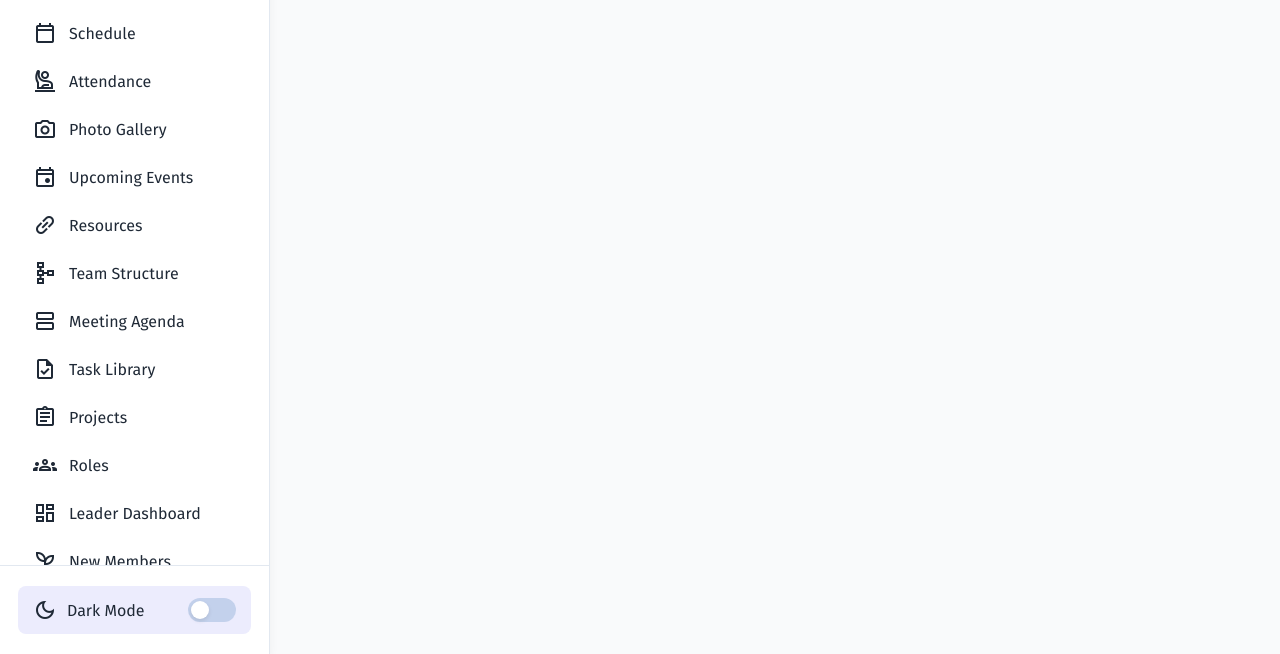
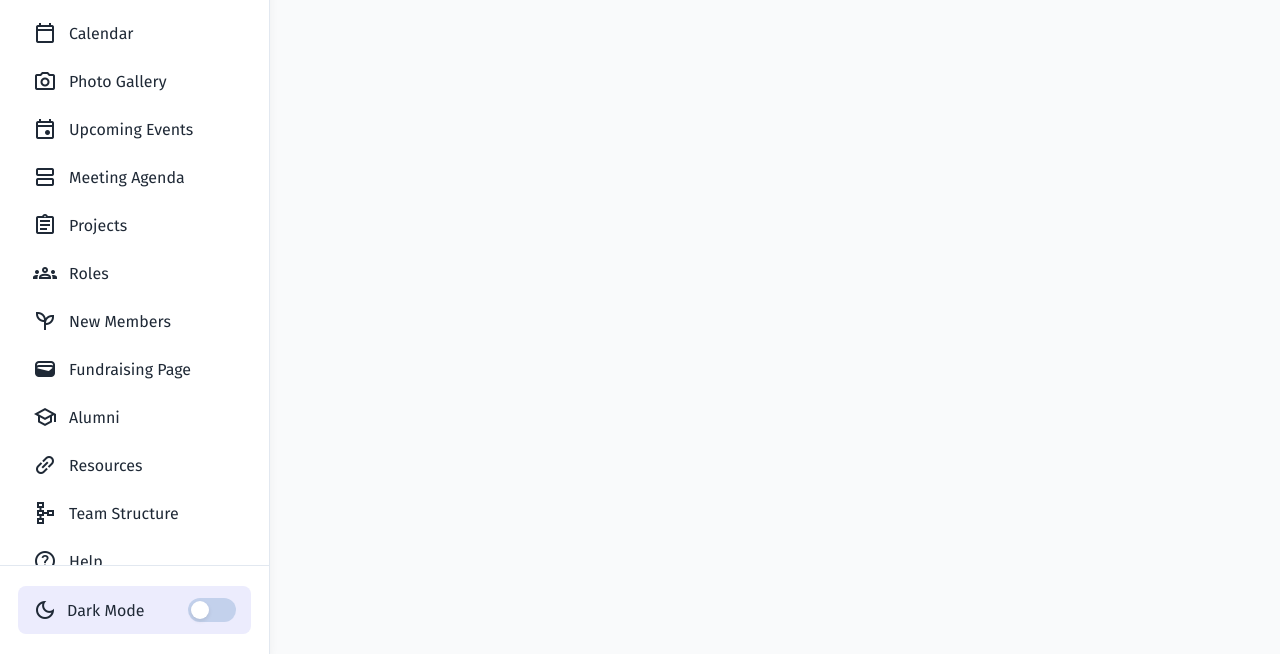
Before and after one commit to WirableCafe2494/VGH-Youth-Leadership-Team-Web, a plain HTML site: page index.html in a window 1280 px wide. Shown: the part 146-800 px from the top of the page. Drawn offline with nearby package versions, Linux system fonts and the light colour scheme.

Commit message:
Fix sidebar links in index.html
Updated sidebar links to point to correct pages.

```diff
--- a/index.html
+++ b/index.html
@@ -32,27 +32,57 @@
                         </a>
                     </li>
                     <li class="menu-item">
-                        <a href="schedule.html" class="menu-link">
+                        <a href="calendar.html" class="menu-link">
                             <span class="material-symbols-outlined">calendar_today</span>
-                            <span class="menu-label">Schedule</span>
+                            <span class="menu-label">Calendar</span>
                         </a>
                     </li>
                     <li class="menu-item">
-                        <a href="#" class="menu-link">
-                            <span class="material-symbols-outlined">person_raised_hand</span>
-                            <span class="menu-label">Attendance</span>
-                        </a>
-                    </li>
-                    <li class="menu-item">
-                        <a href="#" class="menu-link">
+                        <a href="photo-gallery.html" class="menu-link">
                             <span class="material-symbols-outlined">photo_camera</span>
                             <span class="menu-label">Photo Gallery</span>
                         </a>
                     </li>
                     <li class="menu-item">
-                        <a href="#" class="menu-link">
+                        <a href="upcoming-events.html" class="menu-link">
                             <span class="material-symbols-outlined">event</span>
                             <span class="menu-label">Upcoming Events</span>
+                        </a>
+                    </li>
+                    <li class="menu-item">
+                        <a href="#" class="menu-link">
+                            <span class="material-symbols-outlined">view_agenda</span>
+                            <span class="menu-label">Meeting Agenda</span>
+                        </a>
+                    </li>
+                    <li class="menu-item">
+                        <a href="projects.html" class="menu-link">
+                            <span class="material-symbols-outlined">assignment</span>
+                            <span class="menu-label">Projects</span>
+                        </a>
+                    </li>
+                    <li class="menu-item">
+                        <a href="roles.html" class="menu-link">
+                            <span class="material-symbols-outlined">groups</span>
+                            <span class="menu-label">Roles</span>
+                        </a>
+                    </li>
+                    <li class="menu-item">
+                        <a href="new-members.html" class="menu-link">
+                            <span class="material-symbols-outlined">Psychiatry</span>
+                            <span class="menu-label">New Members</span>
+                        </a>
+                    </li>
+                    <li class="menu-item">
+                        <a href="fundraising.html" class="menu-link">
+                            <span class="material-symbols-outlined">wallet</span>
+                            <span class="menu-label">Fundraising Page</span>
+                        </a>
+                    </li>
+                    <li class="menu-item">
+                        <a href="alumni.html" class="menu-link">
+                            <span class="material-symbols-outlined">school</span>
+                            <span class="menu-label">Alumni</span>
                         </a>
                     </li>
                     <li class="menu-item">
@@ -68,69 +98,9 @@
                         </a>
                     </li>
                     <li class="menu-item">
-                        <a href="#" class="menu-link">
-                            <span class="material-symbols-outlined">view_agenda</span>
-                            <span class="menu-label">Meeting Agenda</span>
-                        </a>
-                    </li>
-                    <li class="menu-item">
-                        <a href="#" class="menu-link">
-                            <span class="material-symbols-outlined">task</span>
-                            <span class="menu-label">Task Library</span>
-                        </a>
-                    </li>
-                    <li class="menu-item">
-                        <a href="#" class="menu-link">
-                            <span class="material-symbols-outlined">assignment</span>
-                            <span class="menu-label">Projects</span>
-                        </a>
-                    </li>
-                    <li class="menu-item">
-                        <a href="#" class="menu-link">
-                            <span class="material-symbols-outlined">groups</span>
-                            <span class="menu-label">Roles</span>
-                        </a>
-                    </li>
-                    <li class="menu-item">
-                        <a href="#" class="menu-link">
-                            <span class="material-symbols-outlined">dashboard</span>
-                            <span class="menu-label">Leader Dashboard</span>
-                        </a>
-                    </li>
-                    <li class="menu-item">
-                        <a href="#" class="menu-link">
-                            <span class="material-symbols-outlined">Psychiatry</span>
-                            <span class="menu-label">New Members</span>
-                        </a>
-                    </li>
-                    <li class="menu-item">
-                        <a href="#" class="menu-link">
-                            <span class="material-symbols-outlined">wallet</span>
-                            <span class="menu-label">Fundraising Page</span>
-                        </a>
-                    </li>
-                    <li class="menu-item">
-                        <a href="#" class="menu-link">
+                        <a href="help.html" class="menu-link">
                             <span class="material-symbols-outlined">help</span>
                             <span class="menu-label">Help</span>
-                        </a>
-                    </li>
-                    <li class="menu-item">
-                        <a href="#" class="menu-link">
-                            <span class="material-symbols-outlined">forum</span>
-                            <span class="menu-label">Ideas Forum</span>
-                        </a>
-                    </li>
-                    <li class="menu-item">
-                        <a href="#" class="menu-link">
-                            <span class="material-symbols-outlined">feedback</span>
-                            <span class="menu-label">Feedback</span>
-                        </a>
-                    </li>
-                    <li class="menu-item">
-                        <a href="#" class="menu-link">
-                            <span class="material-symbols-outlined">school</span>
-                            <span class="menu-label">Alumni</span>
                         </a>
                     </li>
                 </ul>
```
